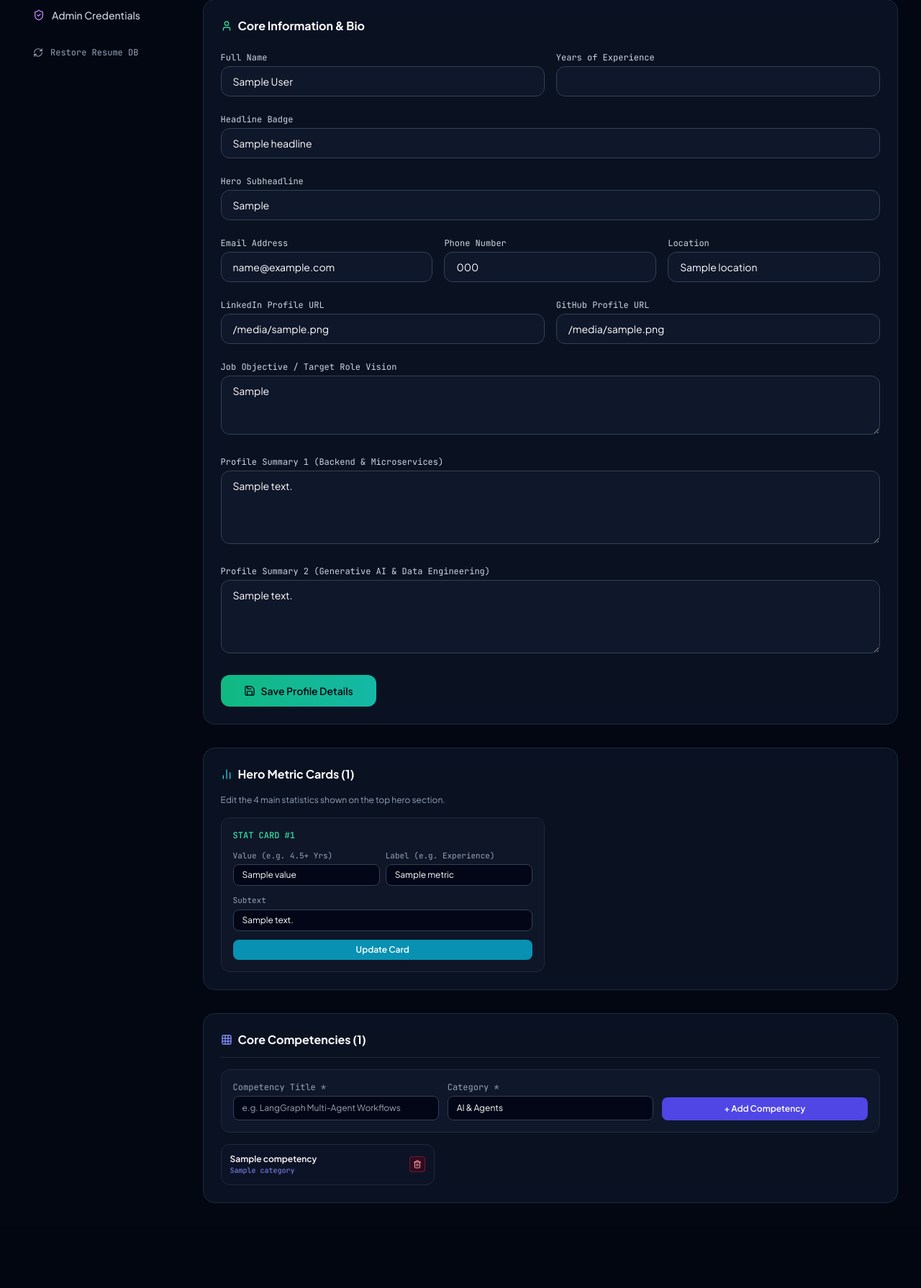
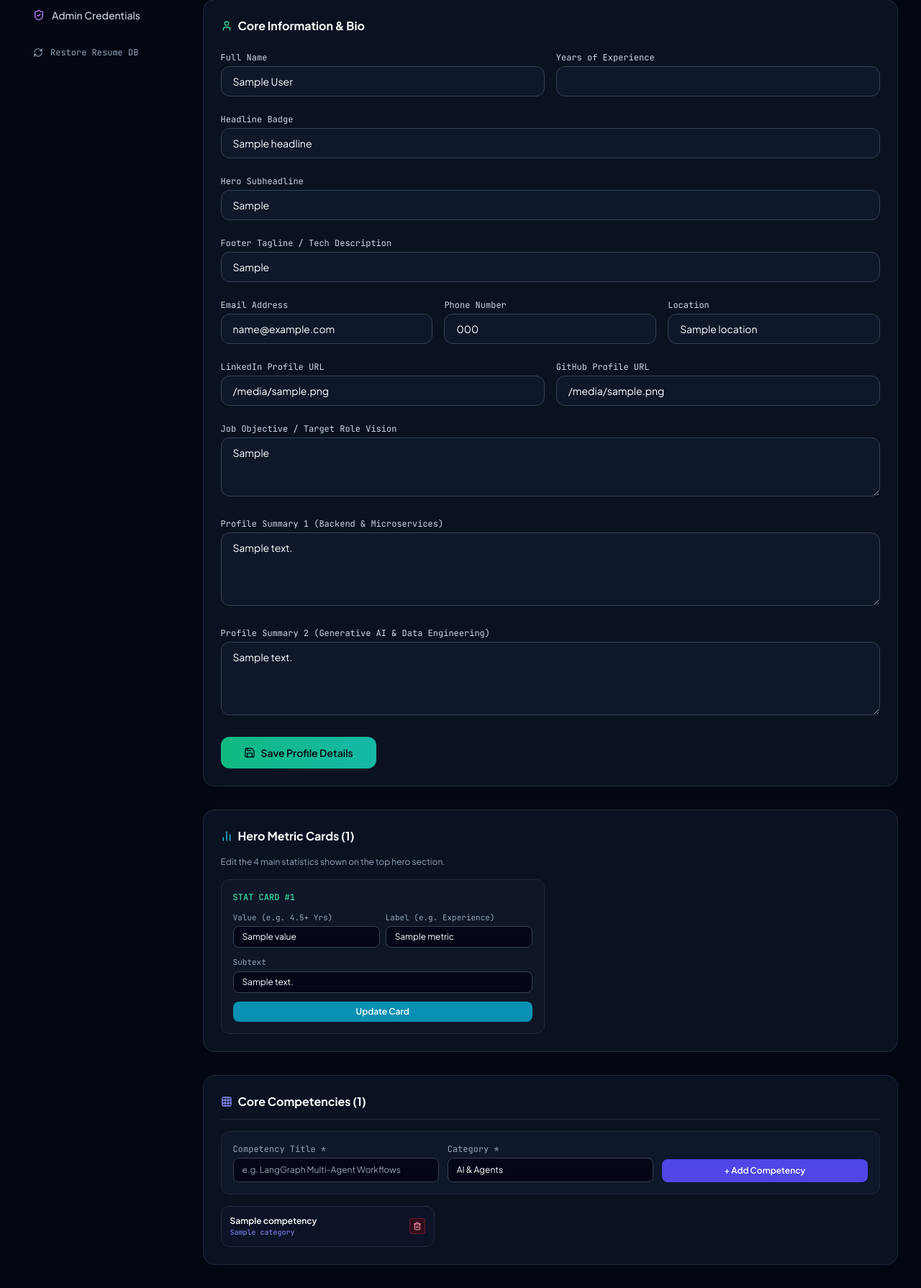
Before and after one commit to vivekjais16/profile_project, a FastAPI app: template app/templates/admin/profile.html in a window 1280 px wide. Shown: the part 488-2278 px from the top of the page at 72% size. Before the commit the page ends 2160 px from the top, so only its background shows below. Run offline with FastAPI, Linux system fonts and the light colour scheme; the template is opened without the code that fills it: most values are stand-ins (such as "Sample title", 1, 10 or a date in 2020); some libraries are stand-ins or nearby versions.

Commit message:
feat(footer): make footer tagline dynamic from admin panel and remove location from footer

```diff
--- a/app/admin/router.py
+++ b/app/admin/router.py
@@ -153,6 +153,7 @@
     profile_summary_1: str = Form(...),
     profile_summary_2: str = Form(...),
     years_of_experience: float = Form(4.5),
+    footer_tagline: str = Form("Engineered with FastAPI, SQLAlchemy 2.0 & SQLite. Designed for high throughput & reliability."),
     admin_user: str = Depends(require_admin),
     db: Session = Depends(get_db),
 ):
@@ -170,6 +171,7 @@
         profile.profile_summary_1 = profile_summary_1
         profile.profile_summary_2 = profile_summary_2
         profile.years_of_experience = years_of_experience
+        profile.footer_tagline = footer_tagline
         db.commit()
 
     metrics = PortfolioService.get_metrics(db)
--- a/app/core/database.py
+++ b/app/core/database.py
@@ -58,6 +58,8 @@
                     conn.exec_driver_sql("ALTER TABLE profiles ADD COLUMN resume_filename VARCHAR(255) DEFAULT 'Vivek_Jaiswal_Resume.pdf'")
                 if "resume_updated_at" not in columns:
                     conn.exec_driver_sql("ALTER TABLE profiles ADD COLUMN resume_updated_at VARCHAR(50) DEFAULT 'Recently Uploaded'")
+                if "footer_tagline" not in columns:
+                    conn.exec_driver_sql("ALTER TABLE profiles ADD COLUMN footer_tagline VARCHAR(255) DEFAULT 'Engineered with FastAPI, SQLAlchemy 2.0 & SQLite. Designed for high throughput & reliability.'")
                 conn.commit()
         except Exception:
             pass
--- a/app/models/profile.py
+++ b/app/models/profile.py
@@ -29,6 +29,8 @@
     status_text = Column(String(150), default="Available for Senior / Lead Roles")
     resume_filename = Column(String(255), default="Vivek_Jaiswal_Resume.pdf")
     resume_updated_at = Column(String(50), default="Recently Uploaded")
+    footer_tagline = Column(String(255), default="Engineered with FastAPI, SQLAlchemy 2.0 & SQLite. Designed for high throughput & reliability.")
+
 
 
 
--- a/app/schemas/profile.py
+++ b/app/schemas/profile.py
@@ -26,6 +26,8 @@
     status_text: str
     resume_filename: Optional[str] = "Vivek_Jaiswal_Resume.pdf"
     resume_updated_at: Optional[str] = "Recently Uploaded"
+    footer_tagline: Optional[str] = "Engineered with FastAPI, SQLAlchemy 2.0 & SQLite. Designed for high throughput & reliability."
+
 
     model_config = ConfigDict(from_attributes=True)
 
--- a/app/templates/admin/profile.html
+++ b/app/templates/admin/profile.html
@@ -83,6 +83,11 @@
         <div>
             <label for="sub_headline" class="block text-xs font-mono text-slate-300 mb-1">Hero Subheadline</label>
             <input type="text" id="sub_headline" name="sub_headline" value="{{ profile.sub_headline }}" class="w-full px-4 py-2.5 rounded-xl bg-slate-900 border border-slate-700 text-sm text-white focus:outline-none focus:border-emerald-500">
+        </div>
+
+        <div>
+            <label for="footer_tagline" class="block text-xs font-mono text-slate-300 mb-1">Footer Tagline / Tech Description</label>
+            <input type="text" id="footer_tagline" name="footer_tagline" required value="{{ profile.footer_tagline if profile and profile.footer_tagline else 'Engineered with FastAPI, SQLAlchemy 2.0 & SQLite. Designed for high throughput & reliability.' }}" class="w-full px-4 py-2.5 rounded-xl bg-slate-900 border border-slate-700 text-sm text-white focus:outline-none focus:border-emerald-500">
         </div>
 
         <div class="grid grid-cols-1 sm:grid-cols-3 gap-4">
--- a/app/templates/base.html
+++ b/app/templates/base.html
@@ -130,7 +130,7 @@
                     <span class="text-xs text-slate-500 font-mono">Senior Software Engineer</span>
                 </div>
                 <p class="text-xs text-slate-400 text-center md:text-left">
-                    Engineered with FastAPI, SQLAlchemy 2.0 & SQLite. Designed for high throughput & reliability.
+                    {{ profile.footer_tagline if profile and profile.footer_tagline else 'Engineered with FastAPI, SQLAlchemy 2.0 & SQLite. Designed for high throughput & reliability.' }}
                 </p>
             </div>
 
@@ -150,7 +150,7 @@
             </div>
         </div>
         <div class="max-w-7xl mx-auto px-4 sm:px-6 lg:px-8 mt-8 pt-6 border-t border-slate-800/60 text-center text-xs text-slate-400">
-            &copy; 2026 Vivek Jaiswal. All rights reserved. • Location: {{ profile.location }}
+            &copy; 2026 {{ profile.full_name if profile else 'Vivek Jaiswal' }}. All rights reserved.
         </div>
     </footer>
 
```
Also changed, not shown: tests/test_api.py (+1 -0 lines).
